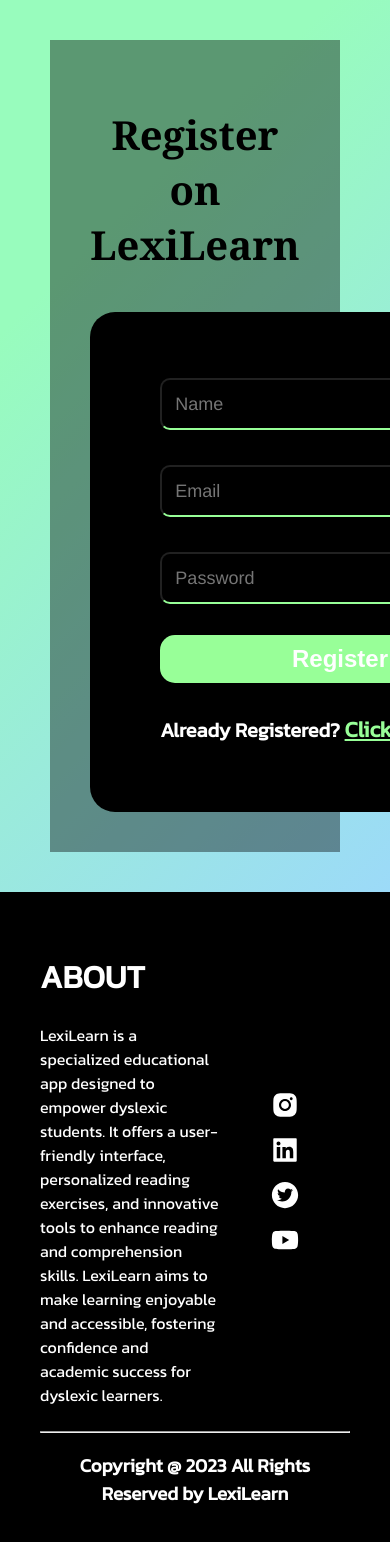
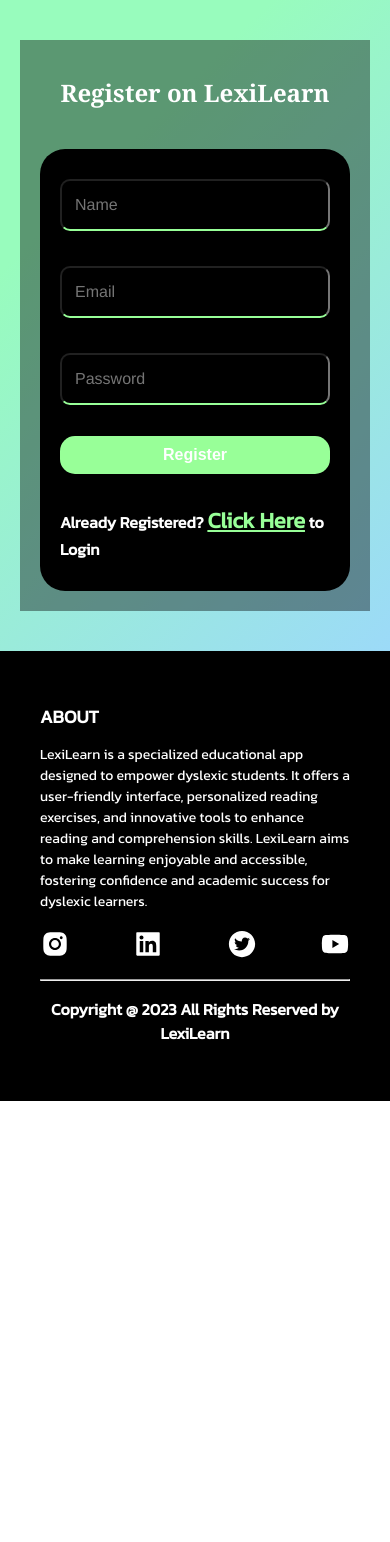
Before and after one commit to Nupoor10/lexilearn, a React (Vite) app: page /register in a window 390 px wide. Shown: the top 1542 px of the page. After the commit the page ends 1101 px from the top, so only its background shows below. Built offline with nearby package versions, Linux system fonts and the light colour scheme.

Commit message:
Improving responsiveness

```diff
--- a/src/components/Footer/Footer.css
+++ b/src/components/Footer/Footer.css
@@ -17,6 +17,7 @@
 .footer__links {
     display: flex;
     flex-flow: column;
+    justify-content: space-between;
     margin: 0px 50px;
     font-size: 30px;
 }
@@ -29,3 +30,22 @@
 .footer__copyright {
     text-align: center;
 }
+
+@media screen and (max-width: 520px) {
+    .footer__body {
+        flex-direction: column;
+    }
+    .footer__links {
+        flex-direction: row;
+        width: 100%;
+    }
+    .footer__container h1 {
+        font-size: 18px;
+    }
+    .footer__container h3 {
+        font-size: 16px;
+    }
+    .footer__container p {
+        font-size: 14px;
+    }
+}
--- a/src/pages/Login/Login.css
+++ b/src/pages/Login/Login.css
@@ -28,8 +28,7 @@
     justify-content: center;
     justify-self: center;
     background-color: black;
-  height: 400px;
-  width: 500px;
+    padding: 30px 20px;
     border-radius: 25px;
     margin-top: 40px;
 }
@@ -51,7 +50,7 @@
   color: white;
   font-family: Helvetica, Arial, sans-serif;
   font-weight: 500;
-  font-size: 18px;
+  font-size: 16px;
   border-radius: 10px;
   line-height: 22px;
   background-color: transparent;
@@ -87,3 +86,28 @@
 .login__btn:hover {
   background: #1b8211;
 }
+
+@media screen and (min-width:768px) {
+  .login__form {
+    width: 500px;
+    height: 350px;
+  }
+}
+@media screen and (max-width: 768px) {
+  .login__body {
+    margin: 0px 20px;
+  }
+}
+
+@media screen and (max-width: 520px) {
+  .login__body {
+    padding: 20px;
+  }
+  .login__body > h1 {
+    font-size: 24px;
+    margin-bottom: 20px;
+  }
+  .login__btn, .login__form h3 {
+    font-size: 16px;
+  }
+}
--- a/src/pages/Register/Register.css
+++ b/src/pages/Register/Register.css
@@ -18,6 +18,7 @@
     font-family: Georgia, 'Times New Roman', Times, serif;
     font-size: 40px;
     margin-bottom: 40px;
+    color: white;
 }
 
 .register__form {
@@ -27,8 +28,7 @@
     justify-content: center;
     justify-self: center;
     background-color: black;
-    height: 500px;
-    width: 500px;
+    padding: 30px 20px;
     border-radius: 25px;
     margin-top: 40px;
 }
@@ -50,7 +50,7 @@
     color: white;
     font-family: Helvetica, Arial, sans-serif;
     font-weight: 500;
-    font-size: 18px;
+    font-size: 16px;
     border-radius: 10px;
     line-height: 22px;
     background-color: transparent;
@@ -86,3 +86,28 @@
 .register__btn:hover {
     background: #1b8211;
 }
+
+@media screen and (min-width:768px) {
+    .register__form {
+        width: 500px;
+        height: 500px;
+    }
+}
+@media screen and (max-width: 768px) {
+    .register__body {
+        margin: 0px 20px;
+    }
+}
+
+@media screen and (max-width: 520px) {
+    .register__body {
+        padding: 20px;
+    }
+    .register__body > h1 {
+        font-size: 24px;
+        margin-bottom: 20px;
+    }
+    .register__btn, .register__form h3 {
+        font-size: 16px;
+    }
+}
```
Lines whose indentation alone changed are shown as unchanged.
